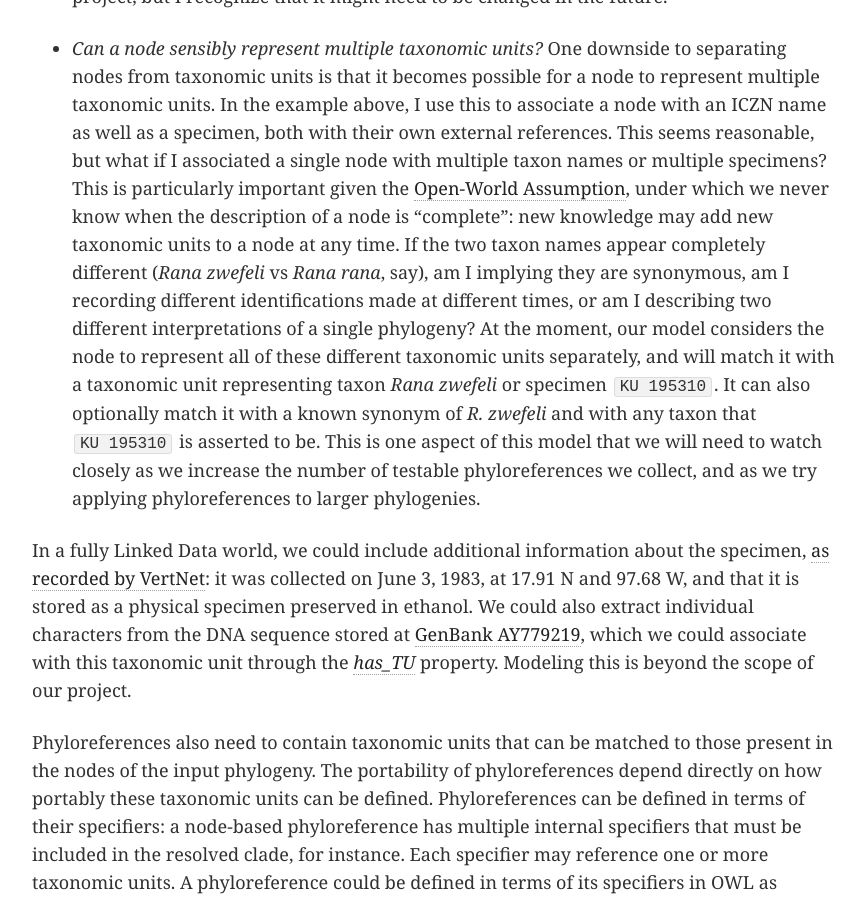
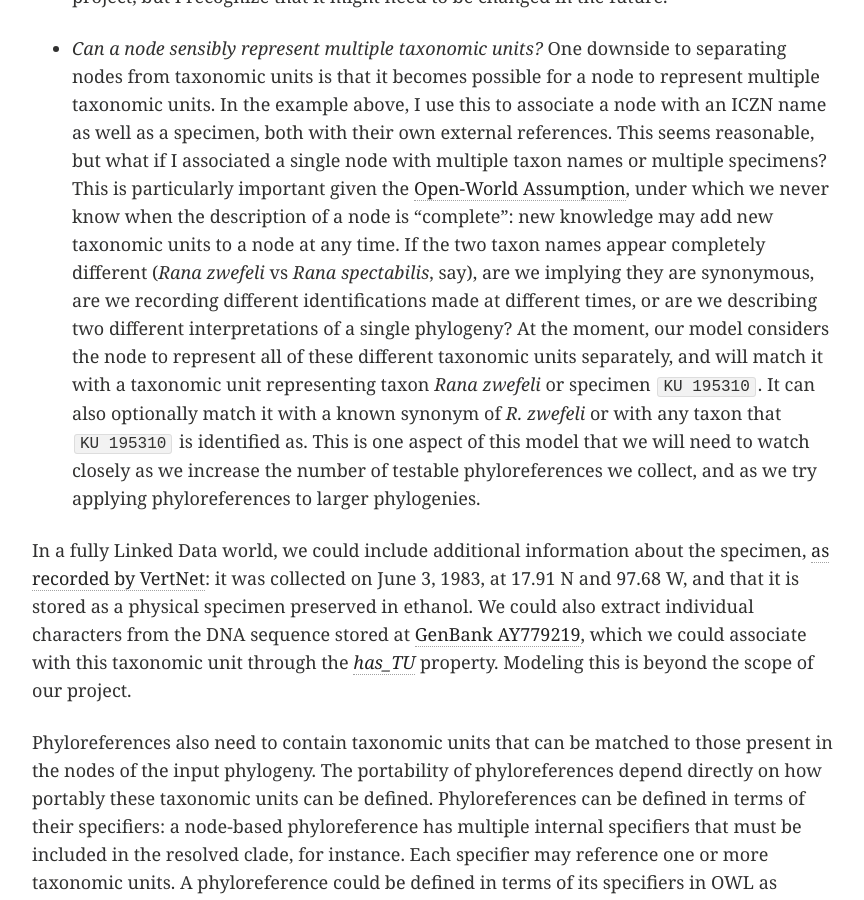
Before and after one commit to phyloref/phyloref.github.io, a Jekyll site: the page built from _posts/blog/2017-12-27-matching-nodes-to-phyloreferences.md, in a window 1280 px wide and 900 px high, scrolled down 4924 px. Shown: the whole window, without its empty margins (64-928 px from the left). Built offline with Jekyll 4.4.1, drawn with Linux system fonts in a browser that asks for light colours; comment, search, counter and statistics services are not loaded.

Commit message:
Fixed a scientific name in the new content, also minor fixes.

```diff
--- a/_posts/blog/2017-12-27-matching-nodes-to-phyloreferences.md
+++ b/_posts/blog/2017-12-27-matching-nodes-to-phyloreferences.md
@@ -117,7 +117,7 @@
 
  * *Where do taxonomic units fit into the Darwin-SW ontology?* This term doesn't map perfectly: taxa and taxonomic concepts are clearly a kind of *taxon*, but specimens are arguably *tokens*, linked to a taxon through an *identification*. I would argue that these distinctions are unimportant for phyloreferencing purposes: we never need to match a token to a taxon, for instance. There are two distinct classes of matches we are interested in: matching Darwin-SW taxa with each other, and matching Darwin-SW tokens with each other. We can carry out the former by comparing scientific names or using a common taxonomy, and we can carry out the latter by comparing catalog numbers or identifiers. For now, I think this degree of imprecision is acceptable for the needs of our project, but I recognize that it might need to be changed in the future.
 
- * *Can a node sensibly represent multiple taxonomic units?* One downside to separating nodes from taxonomic units is that it becomes possible for a node to represent multiple taxonomic units. In the example above, I use this to associate a node with an ICZN name as well as a specimen, both with their own external references. This seems reasonable, but what if I associated a single node with multiple taxon names or multiple specimens? This is particularly important given the [Open-World Assumption](https://en.wikipedia.org/wiki/Open-world_assumption), under which we never know when the description of a node is "complete": new knowledge may add new taxonomic units to a node at any time. If the two taxon names appear completely different (*Rana zwefeli* vs *Rana rana*, say), am I implying they are synonymous, am I recording different identifications made at different times, or am I describing two different interpretations of a single phylogeny? At the moment, our model considers the node to represent all of these different taxonomic units separately, and will match it with a taxonomic unit representing taxon *Rana zwefeli* or specimen `KU 195310`. It can also optionally match it with a known synonym of *R. zwefeli* and with any taxon that `KU 195310` is asserted to be. This is one aspect of this model that we will need to watch closely as we increase the number of testable phyloreferences we collect, and as we try applying phyloreferences to larger phylogenies.
+ * *Can a node sensibly represent multiple taxonomic units?* One downside to separating nodes from taxonomic units is that it becomes possible for a node to represent multiple taxonomic units. In the example above, I use this to associate a node with an ICZN name as well as a specimen, both with their own external references. This seems reasonable, but what if I associated a single node with multiple taxon names or multiple specimens? This is particularly important given the [Open-World Assumption](https://en.wikipedia.org/wiki/Open-world_assumption), under which we never know when the description of a node is "complete": new knowledge may add new taxonomic units to a node at any time. If the two taxon names appear completely different (*Rana zwefeli* vs *Rana spectabilis*, say), are we implying they are synonymous, are we recording different identifications made at different times, or are we describing two different interpretations of a single phylogeny? At the moment, our model considers the node to represent all of these different taxonomic units separately, and will match it with a taxonomic unit representing taxon *Rana zwefeli* or specimen `KU 195310`. It can also optionally match it with a known synonym of *R. zwefeli* or with any taxon that `KU 195310` is identified as. This is one aspect of this model that we will need to watch closely as we increase the number of testable phyloreferences we collect, and as we try applying phyloreferences to larger phylogenies.
 
 In a fully Linked Data world, we could include additional information about the specimen, [as recorded by VertNet](http://portal.vertnet.org/o/ku/kuh?id=be1b5c81-b069-11e3-8cfe-90b11c41863e): it was collected on June 3, 1983, at 17.91 N and 97.68 W, and that it is stored as a physical specimen preserved in ethanol. We could also extract individual characters from the DNA sequence stored at [GenBank AY779219](https://www.ncbi.nlm.nih.gov/nuccore/AY779219), which we could associate with this taxonomic unit through the [*has_TU*](http://purl.obolibrary.org/obo/CDAO_0000208) property. Modeling this is beyond the scope of our project.
 
```
